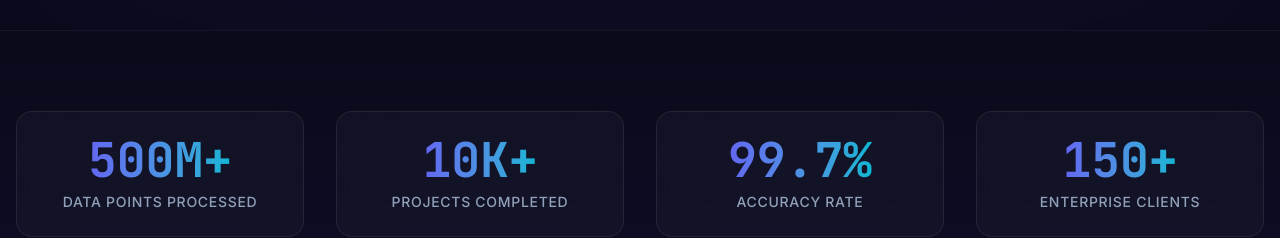
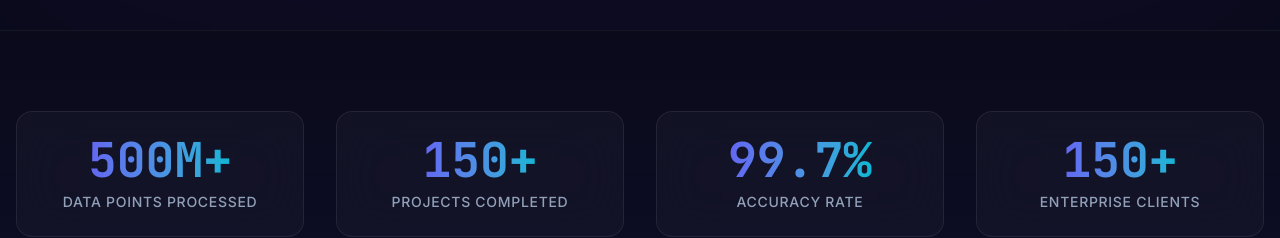
Before and after one commit to liyakathaalikt-oss/loopernode, a Next.js app: page / in a window 1280 px wide. Shown: the part 5440-5678 px from the top of the page. Built offline with nearby package versions, Linux system fonts and the light colour scheme; a web font is replaced by a local one.

Commit message:
content: update Projects Completed stat to 150+

```diff
--- a/app/page.tsx
+++ b/app/page.tsx
@@ -303,7 +303,7 @@ export default function HomePage() {
             <StatCounter value={500} suffix="M+" label="Data Points Processed" />
           </StaggerItem>
           <StaggerItem>
-            <StatCounter value={10} suffix="K+" label="Projects Completed" />
+            <StatCounter value={150} suffix="+" label="Projects Completed" />
           </StaggerItem>
           <StaggerItem>
             <StatCounter value={99.7} suffix="%" label="Accuracy Rate" />
```
